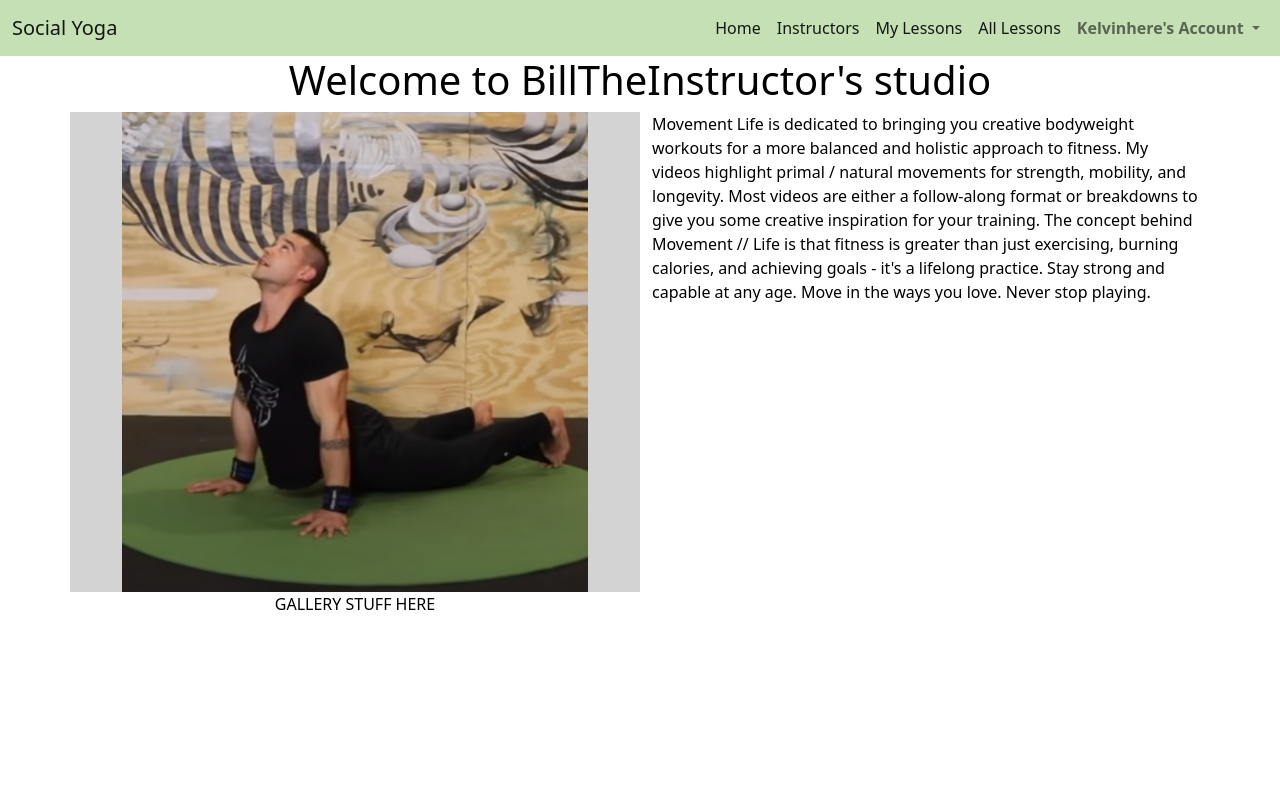
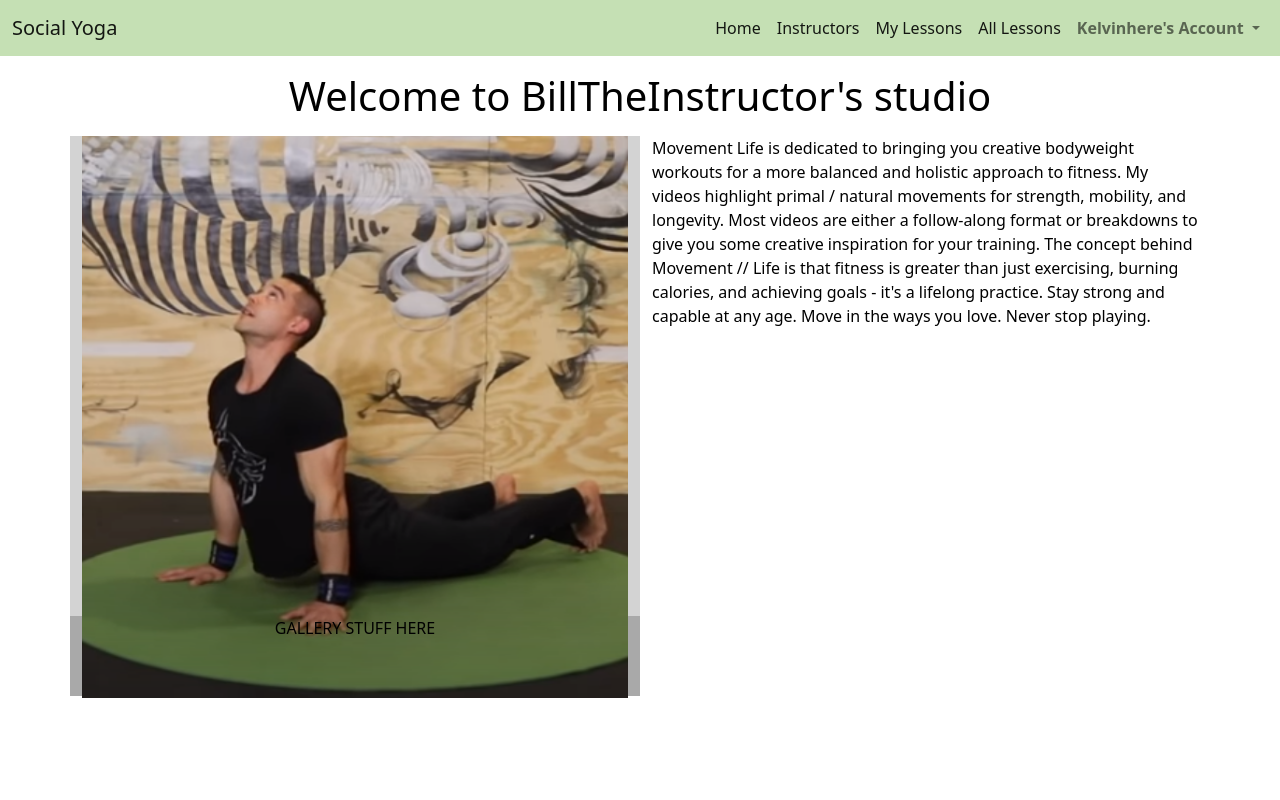
Before and after one commit to KelvinHere/Yoga_Milestone_4, a Django app: page /profiles/instructor_profile/3 in a window 1280 px wide. Run offline with Django 3.2, Linux system fonts and the light colour scheme; a user stored in the database is signed in; data comes from the database, SQL or seed files in the repository; both versions use the stored data as it was after the commit; some libraries are stand-ins or nearby versions.

Commit message:
MINOR: Styling various pages

```diff
--- a/lessons/templates/lessons/lessons.html
+++ b/lessons/templates/lessons/lessons.html
@@ -19,9 +19,9 @@
     <div class="container h-100">
         <div class="row h-100">
             <div class="col-12">
-                <h1>{{ page_title}}</h1>
+                <h1 class="text-center my-3">{{ page_title}}</h1>
                 {% if sub_title %}
-                    <p><strong>{{ sub_title }}</strong></p>
+                    <p class="text-center my-3"><strong>{{ sub_title }}</strong></p>
                 {% endif %}
                 {% for lesson in all_lessons %}
                     {% include 'lessons/snippets/lesson_card.html' %}
--- a/profiles/templates/profiles/instructor_profile.html
+++ b/profiles/templates/profiles/instructor_profile.html
@@ -18,7 +18,7 @@
         <!-- Title -->
         <div class="row">
             <div class="col">
-                <h1 class="text-center">Welcome to {{ instructor_profile }}'s studio</h1>
+                <h1 class="text-center my-3">Welcome to {{ instructor_profile }}'s studio</h1>
             </div>
         </div>
         <!-- Profile -->
@@ -29,7 +29,7 @@
                         <div class="row instructor-page-profile-image-container">
                             <img src="{{ instructor_profile.image.url }}" class="instructor-page-profile-image" alt="{{ instructor_profile }}'s profile image'">
                         </div>
-                        <div class="row">
+                        <div class="row instructor-page-profile-gallery-container">
                             <p class="text-center">GALLERY STUFF HERE</p>
                         </div>
                     </div>
@@ -40,7 +40,7 @@
             </div>
         </div>
         <!-- Lessons -->
-        <div class="row">
+        <div class="row mt-3">
             {% for lesson in lessons %}
                 {% include 'lessons/snippets/lesson_card.html' %}
             {% endfor %}
--- a/profiles/views.py
+++ b/profiles/views.py
@@ -6,7 +6,7 @@ from .forms import ProfileForm
 
 
 def profile(request):
-    """ View to return the profile page """
+    """ View to return the personal profile page of the logged in user """
     profile = get_object_or_404(UserProfile, user=request.user)
 
     if request.method == 'POST':
@@ -26,20 +26,8 @@ def profile(request):
         return render(request, 'profiles/profile.html', context)
 
 
-def instructors(request):
-    """ View to display list of instructors """
-    instructor_list = UserProfile.objects.filter(is_instructor=True)
-
-    template = 'profiles/instructors.html'
-    context = {
-        'instructor_list': instructor_list
-    }
-
-    return render(request, template, context)
-
-
 def instructor_profile(request, instructor_id):
-    """ View to disply individual instructor """
+    """ View to disply an instructor and their lessons to a user """
     origin_of_button_click = 'instructor_profile'
     instructor_profile = get_object_or_404(UserProfile, id=instructor_id)
     profile = get_object_or_404(UserProfile, user=request.user)
@@ -67,9 +55,13 @@ def instructor_profile(request, instructor_id):
         return HttpResponse('This profile does not belong to an instructor', status=500)
 
 
-def instructor_page_unsubscribe_lesson(request, lesson_id):
-    """ Unsubscribes from a lesson without knowing Lesson_Item.id """
-    profile = get_object_or_404(UserProfile, user=request.user)
-    lesson = Lesson.objects.get(lesson_id=lesson_id)
+def instructors(request):
+    """ View to display list of instructors """
+    instructor_list = UserProfile.objects.filter(is_instructor=True)
 
-    LessonItem.objects.filter(lesson_id=lesson_id, profile=profile)
+    template = 'profiles/instructors.html'
+    context = {
+        'instructor_list': instructor_list
+    }
+
+    return render(request, template, context)
--- a/static/css/base.css
+++ b/static/css/base.css
@@ -62,9 +62,11 @@ body {
     background-color: lightgray;
 }
 
+.instructor-page-profile-gallery-container {
+    height: 10vh;
+    background-color: darkgray;
+}
+
 .instructor-page-profile-image {
-    max-width: 100%;
-    max-height: 100%;
-    object-fit: contain;
-    object-position: center;
+    object-fit: cover;
 }
```
Also changed, not shown: home/templates/home/index.html (+6 -5 lines), profiles/templates/profiles/instructors.html (+7 -2 lines), db.sqlite3.
